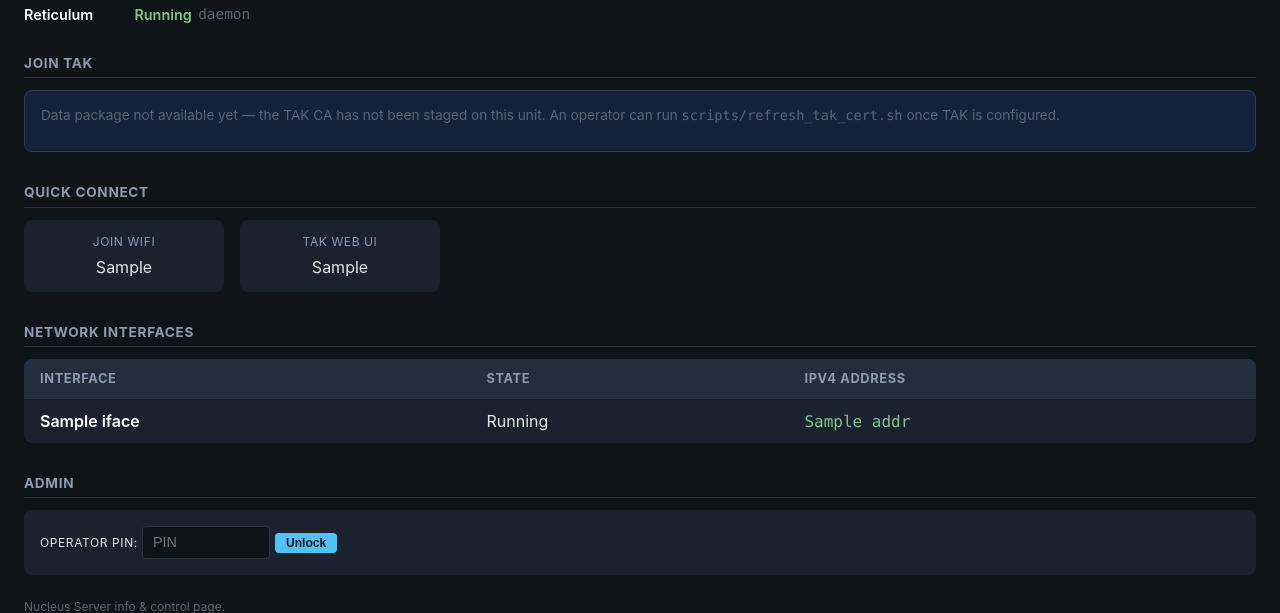
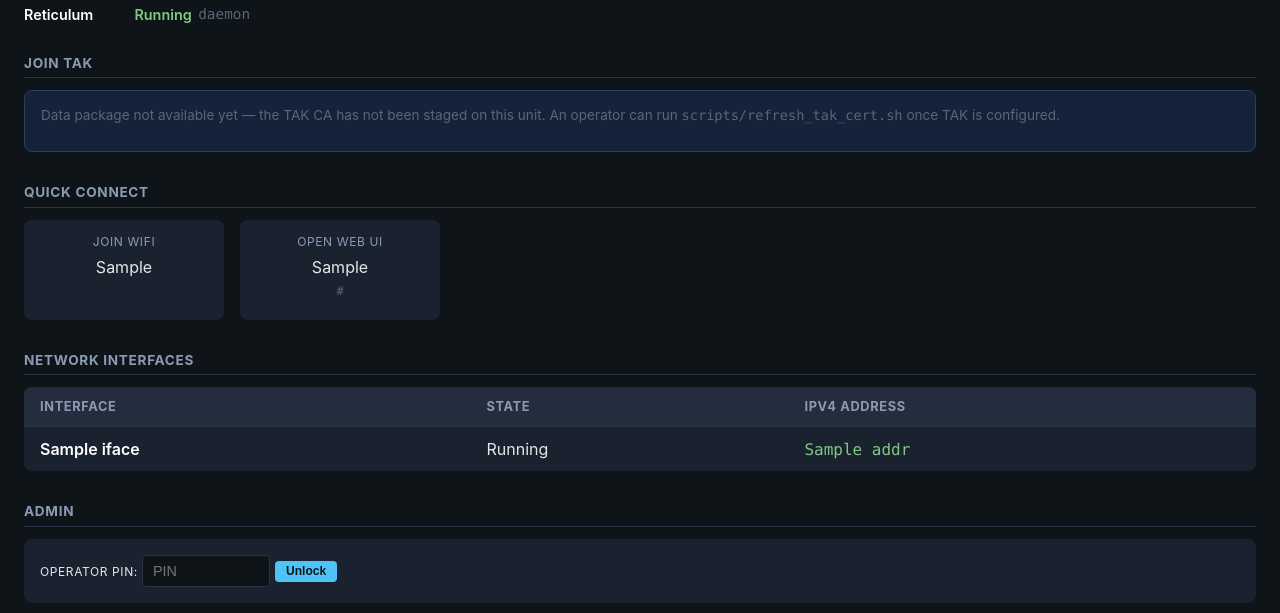
Before and after one commit to Natak-Mesh/nucleus_server, a Flask app: template webapp/templates/index.html in a window 1280 px wide. Shown: the part 416-1029 px from the top of the page. Run offline with Flask 3, Linux system fonts and the light colour scheme; the template is opened without the code that fills it: most values are stand-ins (such as "Sample title", 1, 10 or a date in 2020).

Commit message:
Add "Open Web UI" QR code and fix broken QR rendering
Add a QR code on the dashboard that encodes the exact URL the viewer
used to reach the page (request.host), so anyone on the same network
can scan it and land directly on the web UI.

Also fix qr_svg(): segno >= 1.6 emits bytes from its SVG writer, so the
existing StringIO-based helper raised "string argument expected, got
'bytes'" and silently produced no QR codes. Serialize via BytesIO and
decode to str, which restores the WiFi-join QR as well.

```diff
--- a/webapp/app.py
+++ b/webapp/app.py
@@ -101,6 +101,7 @@ def get_hostname():
 
 
 def get_mdns_name():
+
     """Return the avahi-advertised mDNS name (e.g. "nucleus-server.local")."""
     name = get_hostname()
     try:
@@ -182,16 +183,24 @@ def get_mem():
 # QR codes (pure-python via segno; degrade gracefully if missing)
 # --------------------------------------------------------------------------
 def qr_svg(data, scale=4):
-    """Return an inline SVG string for `data`, or None if segno is missing."""
+    """Return an inline SVG string for `data`, or None if segno is missing.
+
+    Note: segno's SVG writer emits *bytes*, so we serialize into a BytesIO and
+    decode to str. (Using StringIO raises "string argument expected, got
+    'bytes'" on segno >= 1.6, which silently produced no QR codes.)
+    """
+    if not data:
+        return None
     try:
         import segno
         import io
 
-        buf = io.StringIO()
+        buf = io.BytesIO()
         segno.make(data, error="m").save(buf, kind="svg", scale=scale, border=2)
-        return buf.getvalue()
+        return buf.getvalue().decode("utf-8")
     except Exception:  # noqa: BLE001
         return None
+
 
 
 def wifi_join_string(ssid):
@@ -214,6 +223,11 @@ def index():
     hostname = get_hostname()
     mdns = get_mdns_name()
     used_mb, total_mb = get_mem()
+    # "Share this page" QR: encode the exact address THIS viewer used to reach
+    # the page (request.host includes host:port). Works whether they arrived
+    # via the AP gateway IP or a dynamic LAN DHCP address, so a colleague on the
+    # same network can scan and land on the same dashboard — no guessing.
+    share_url = f"http://{request.host}/"
     return render_template(
         "index.html",
         hostname=hostname,
@@ -228,8 +242,9 @@ def index():
         mem_total=total_mb,
         datapackage_ready=datapackage.ca_available(),
         qr_wifi=qr_svg(wifi_join_string(hostname)),
-        qr_tak=qr_svg(f"https://{mdns}:8443"),
-        qr_pkg=qr_svg(f"http://{mdns}/download/datapackage"),
+        qr_share=qr_svg(share_url),
+        share_url=share_url,
+
         is_admin=is_admin(),
         managed_services=MANAGED_SERVICES,
         mumble_pw=MUMBLE_PW,
@@ -238,8 +253,8 @@ def index():
     )
 
 
+@app.route("/download/datapackage")
 
-@app.route("/download/datapackage")
 def download_datapackage():
     """Stream the staged intermediate CA truststore (caCert.p12) directly."""
     if not datapackage.ca_available():
--- a/webapp/templates/index.html
+++ b/webapp/templates/index.html
@@ -204,13 +204,14 @@
         {% if qr_wifi %}
         <div class="qrcard"><span class="label">Join WiFi</span>{{ qr_wifi | safe }}</div>
         {% endif %}
-        {% if qr_tak %}
-        <div class="qrcard"><span class="label">TAK Web UI</span>{{ qr_tak | safe }}</div>
-        {% endif %}
-        {% if qr_pkg and datapackage_ready %}
-        <div class="qrcard"><span class="label">Data Package</span>{{ qr_pkg | safe }}</div>
+        {% if qr_share %}
+        <div class="qrcard">
+            <span class="label">Open Web UI</span>{{ qr_share | safe }}
+            <span class="label" style="margin-top:0.4rem;font-family:'SF Mono',Menlo,Consolas,monospace;text-transform:none;letter-spacing:0;color:#5a6678;word-break:break-all;">{{ share_url }}</span>
+        </div>
         {% endif %}
     </div>
+
 
     <!-- ===================== Network ===================== -->
     <h2>Network Interfaces</h2>
```
